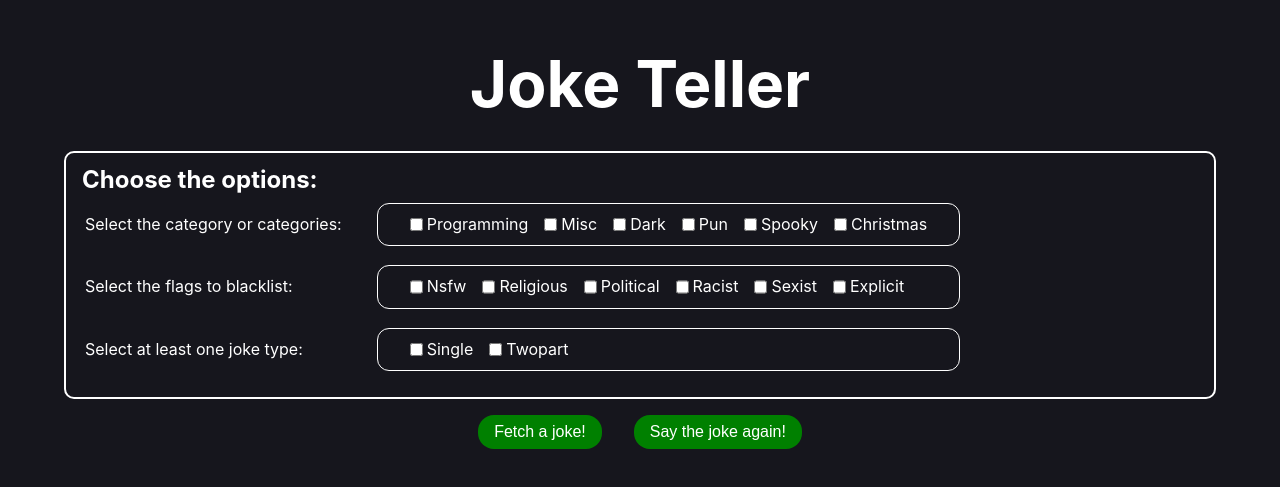
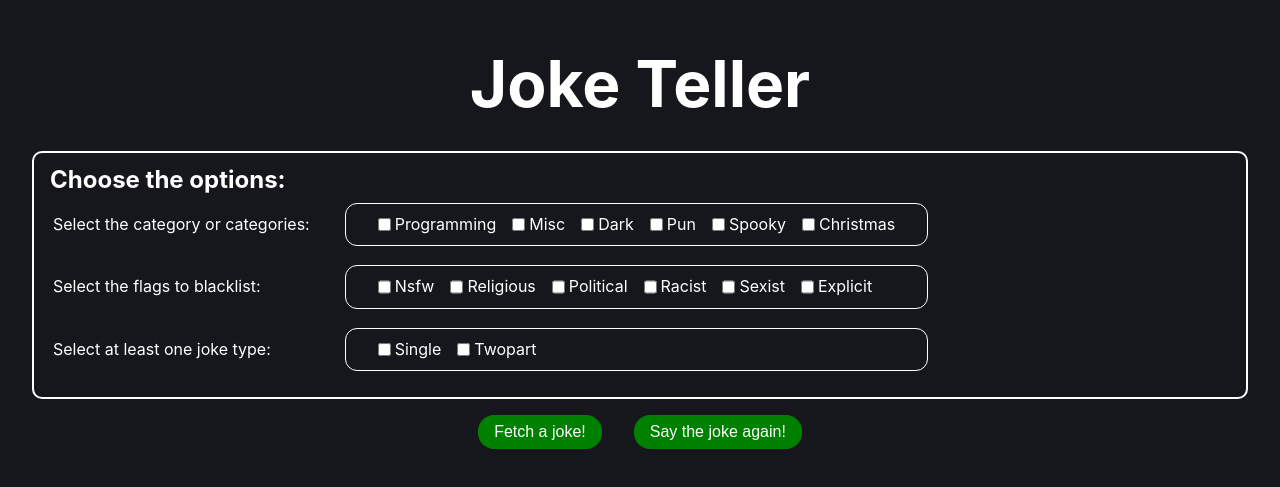
Before and after one commit to AbhinavTuladhar/joke-teller, a Vue app: page / in a window 1280 px wide. Shown: the part 151-638 px from the top of the page. Built offline with nearby package versions, Linux system fonts and the light colour scheme.

Commit message:
basic formatting changes

```diff
--- a/src/components/Fetcher.vue
+++ b/src/components/Fetcher.vue
@@ -159,4 +159,9 @@ button {
     outline: 1px solid green;
   }
 }
+
+select {
+  width: fit-content;
+  margin-inline: 2rem;
+}
 </style>
--- a/src/components/Options.vue
+++ b/src/components/Options.vue
@@ -109,9 +109,8 @@ table > tr > td {
 }
 
 .options {
-  width: 90%;
+  width: 95%;
   padding: 0.5rem 1rem;
-  margin-inline: auto;
   border: 2px solid white;
   border-radius: 10px;
 }
```
